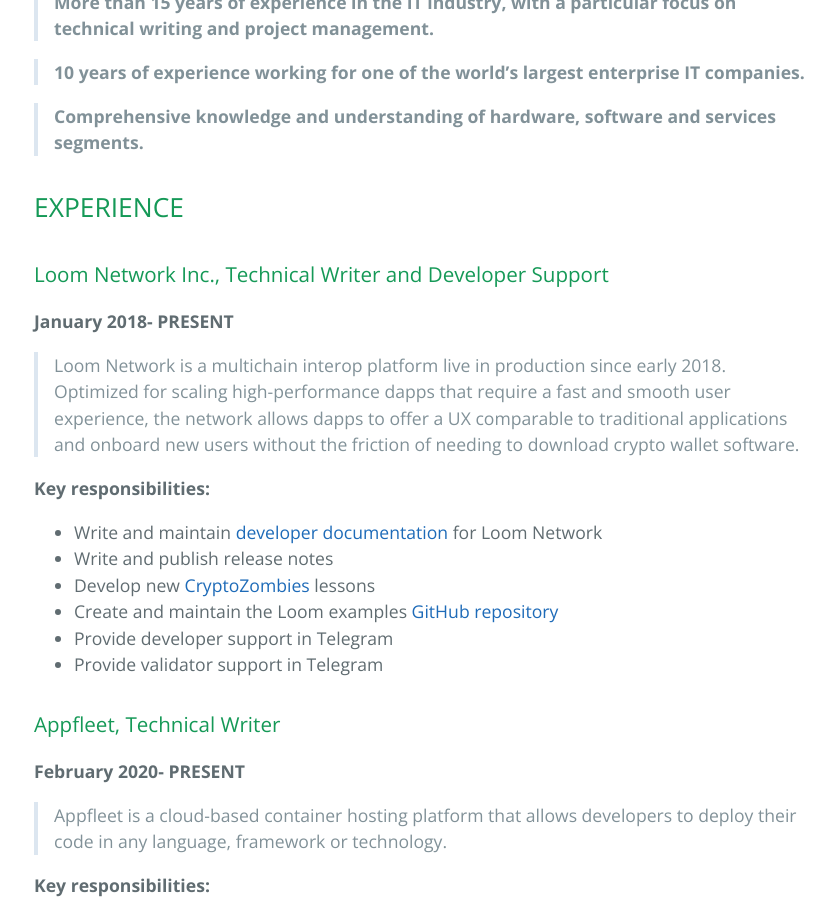
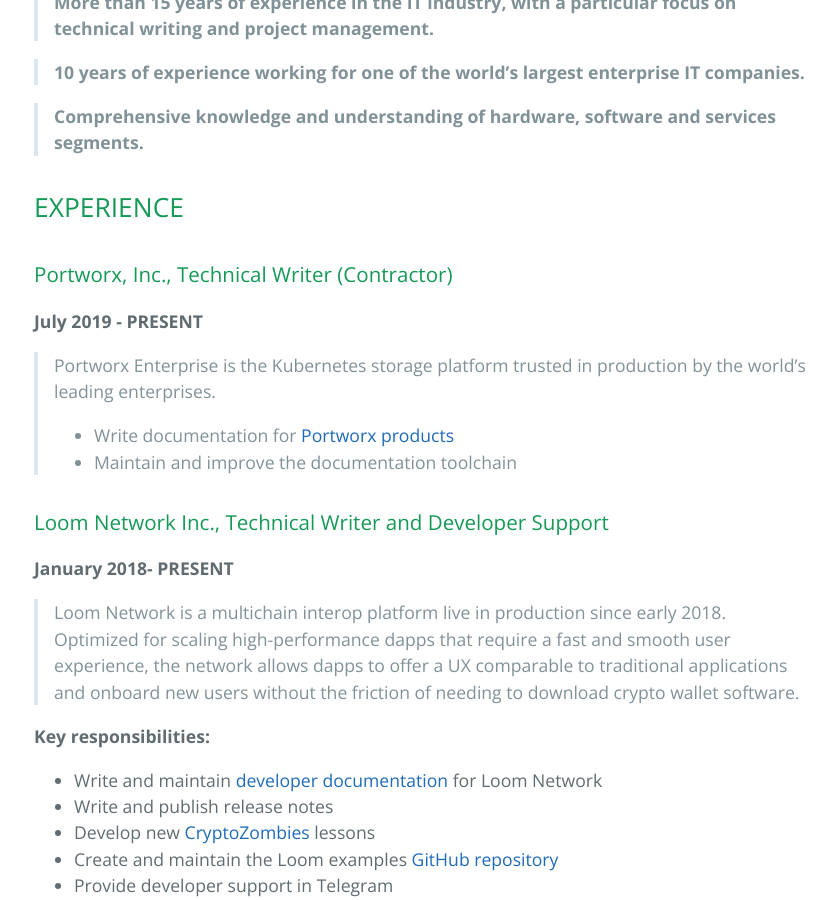
Before and after one commit to andreipope/andreipope.github.io, a Jekyll site: the page built from pages/cv.md, in a window 1280 px wide and 900 px high, scrolled down 426 px. Shown: the whole window, without its empty margins (190-1026 px from the left). Built offline with Jekyll 4.4.1, drawn with Linux system fonts in a browser that asks for light colours.

Commit message:
Portworx
Portworx

```diff
--- a/pages/cv.md
+++ b/pages/cv.md
@@ -10,6 +10,13 @@ layout: cv
 
 
 ## EXPERIENCE
+
+### Portworx, Inc., Technical Writer (Contractor)
+**July 2019 - PRESENT**
+> Portworx Enterprise is the Kubernetes storage platform trusted in production by the world’s leading enterprises.
+* Write documentation for [Portworx products](https://docs.portworx.com)
+* Maintain and improve the documentation toolchain
+
 
 ### Loom Network Inc., Technical Writer and Developer Support
 **January 2018- PRESENT**
```
